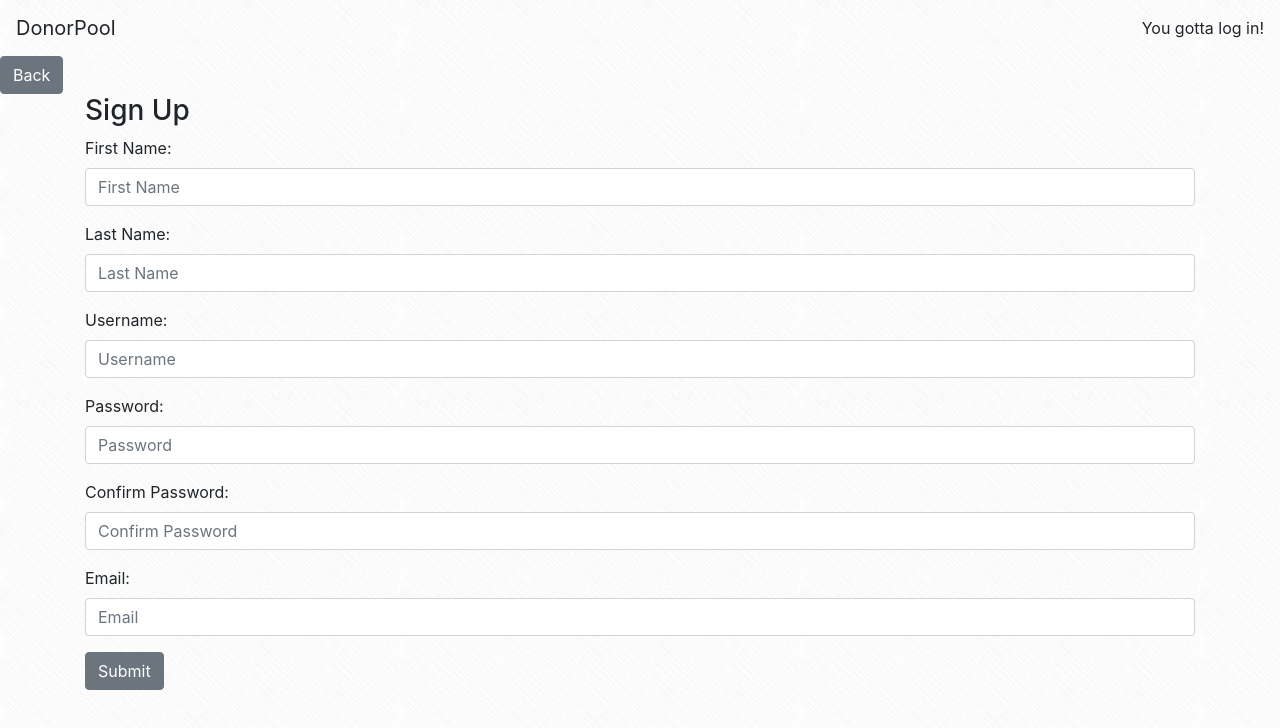
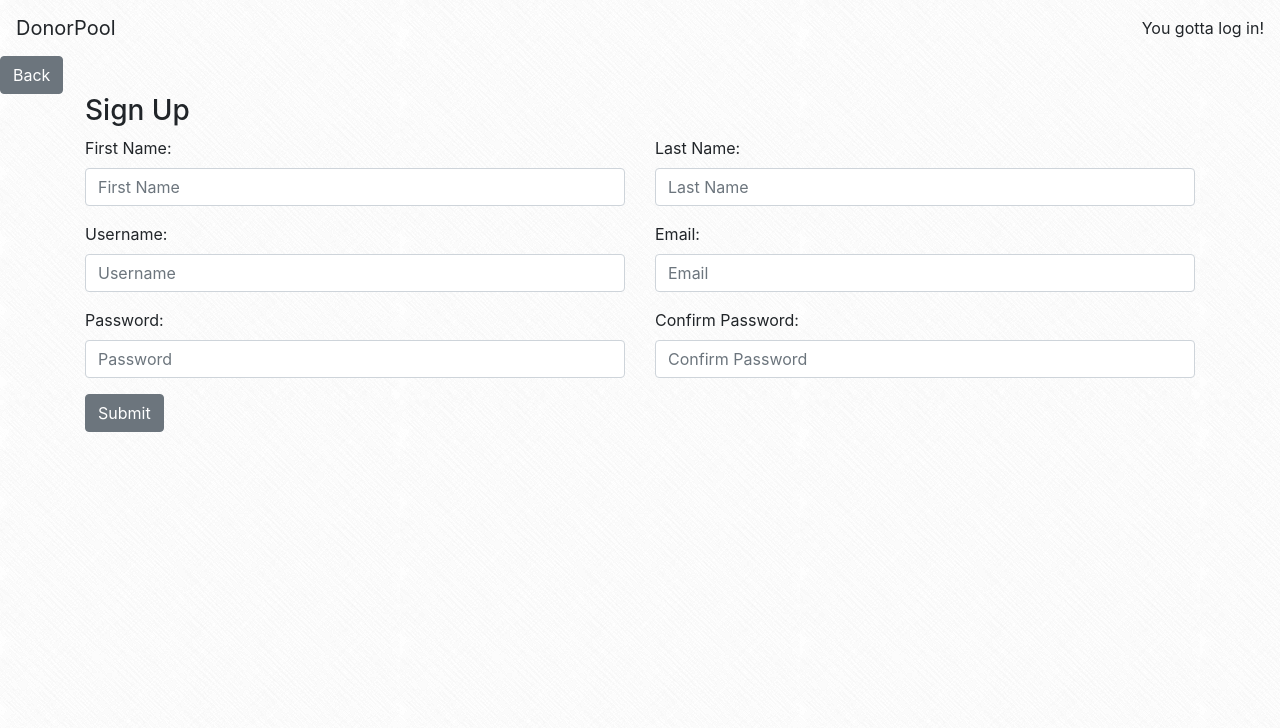
Before and after one commit to Dick-Ward/DonorPool-client, a React (Create React App) app: page /login in a window 1280 px wide. Both pictures are taken after a click on the button "Sign Up". Shown: the top 728 px of the page. Built offline with nearby package versions, Linux system fonts and the light colour scheme.

Commit message:
added some row and cols to signup form to make it look a little nicer

```diff
--- a/src/components/Signup.js
+++ b/src/components/Signup.js
@@ -45,6 +45,8 @@ class Signup extends React.Component {
         <h3>Sign Up</h3>
 
         <Form onSubmit={this.handleSubmit}>
+          <Row>
+            <Col>
               <FormGroup>
                 <Label for="signupFirstName">First Name:</Label>
                 <Input
@@ -56,6 +58,8 @@ class Signup extends React.Component {
                   maxLength="50"
                 />
               </FormGroup>
+            </Col>
+            <Col>
               <FormGroup>
                 <Label for="signupLastName">Last Name:</Label>
                 <Input
@@ -67,6 +71,10 @@ class Signup extends React.Component {
                   maxLength="50"
                 />
               </FormGroup>
+            </Col>
+          </Row>
+          <Row>
+            <Col>
               <FormGroup>
                 <Label for="signupUsername">Username:</Label>
                 <Input
@@ -78,6 +86,23 @@ class Signup extends React.Component {
                   maxLength="50"
                 />
               </FormGroup>
+            </Col>
+            <Col>
+              <FormGroup>
+                <Label for="signupPasswordConfirm">Email:</Label>
+                <Input
+                  onChange={this.handleChange}
+                  type="email"
+                  name="email"
+                  id="signupEmail"
+                  placeholder="Email"
+                  maxLength="50"
+                />
+              </FormGroup>
+            </Col>
+          </Row>
+          <Row>
+            <Col>
               <FormGroup>
                 <Label for="signupPassword">Password:</Label>
                 <Input
@@ -89,6 +114,8 @@ class Signup extends React.Component {
                   maxLength="50"
                 />
               </FormGroup>
+            </Col>
+            <Col>
               <FormGroup>
                 <Label for="signupPasswordConfirm">Confirm Password:</Label>
                 <Input
@@ -100,17 +127,8 @@ class Signup extends React.Component {
                   maxLength="50"
                 />
               </FormGroup>
-          <FormGroup>
-            <Label for="signupPasswordConfirm">Email:</Label>
-            <Input
-              onChange={this.handleChange}
-              type="email"
-              name="email"
-              id="signupEmail"
-              placeholder="Email"
-              maxLength="50"
-            />
-          </FormGroup>
+            </Col>
+          </Row>
           <Button>Submit</Button>
         </Form>
       </Container>
```
Lines whose indentation alone changed are shown as unchanged.
